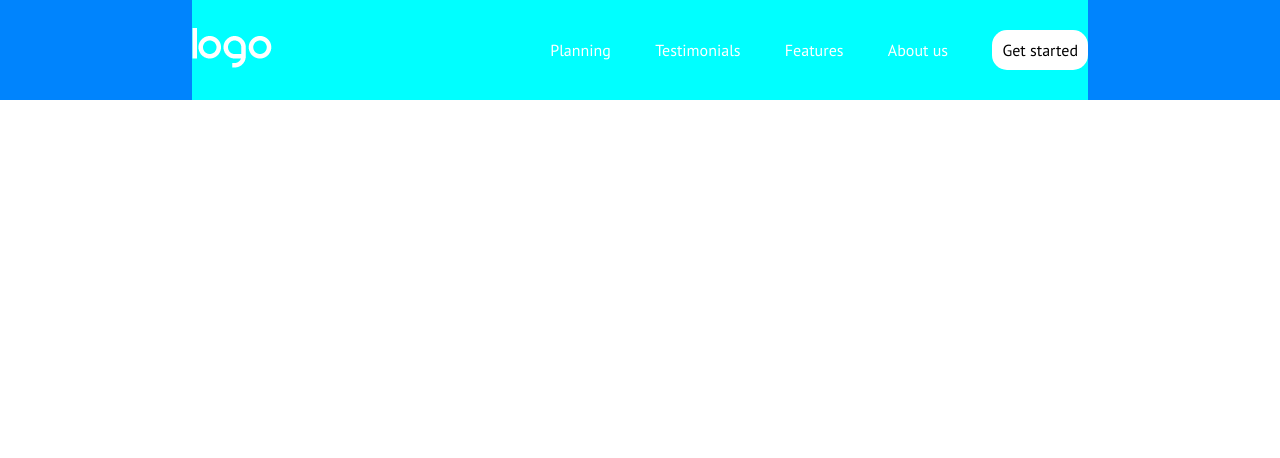
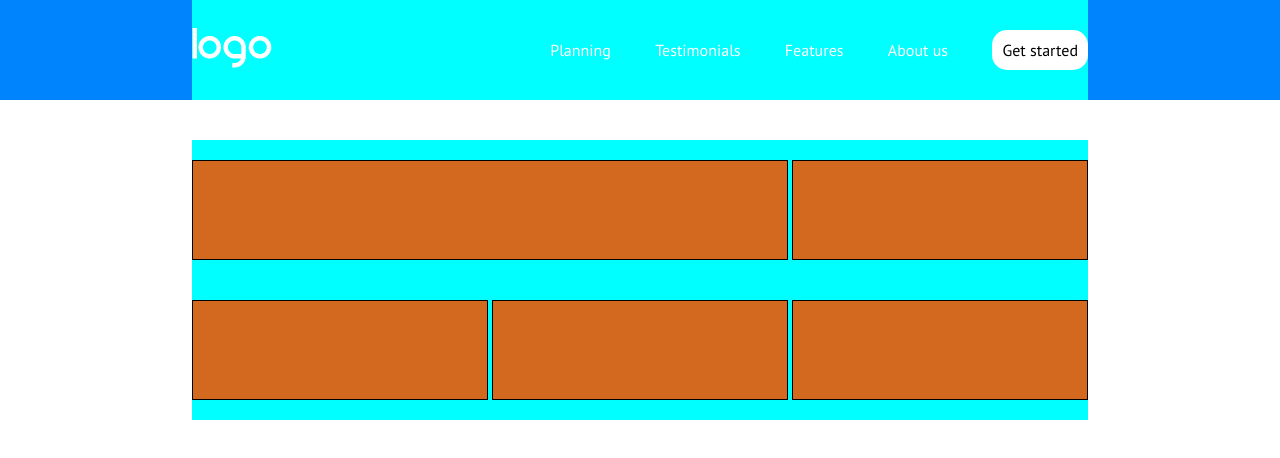
Before and after one commit to SamuelArico99/htmlcss-responsive-layout, a plain HTML site: page index.html in a window 1280 px wide. Drawn offline with Linux system fonts and the light colour scheme.

Commit message:
impostazione jumbotrone

```diff
--- a/css/style.css
+++ b/css/style.css
@@ -18,7 +18,7 @@ header{
     width: 70%;
     margin: 0 auto;
     background-color: aqua;
-    height: 100px;
+    min-height: 100px;
     display: flex;
     justify-content: space-between;
     align-items: center;
@@ -46,5 +46,28 @@ nav ul li {
     color: white;
 }
 /* MAIN */
-
+/* JUMBOTRONE */
+#jumbotrone{
+    display: flex;
+    align-items: center;
+}
+.cards, .card{
+    min-height: 100px;
+    background-color: chocolate;
+    border: 1px solid black;
+    margin: 20px 0;
+}
+.cards{
+    width: 66.5%;
+}
+.card{
+    width: 33%;
+}
+#jumbotrone > .container{
+    display: flex;
+    flex-wrap: wrap;
+    justify-content: space-between;
+    margin-top: 40px;
+    margin-bottom: 40px;
+}
 /* FOOTER */
--- a/index.html
+++ b/index.html
@@ -40,14 +40,31 @@
             <nav class="menu-icon">
                 <a href="#"><i class="fa-solid fa-bars"></i></a>
             </nav>
-
         </div>
     </header>
     <!-- FINE HEADER -->
 
     <!-- INIZIO MAIN -->
     <main>
-        <section>
+        <section id="jumbotrone">
+            <div class="container">
+                <div class="cards">
+
+                </div>
+                <div class="card">
+
+                </div>
+                <div class="card">
+
+                </div>
+                <div class="card">
+
+                </div>
+                <div class="card">
+
+                </div>
+            </div>
+
 
         </section>
         <section>
```
